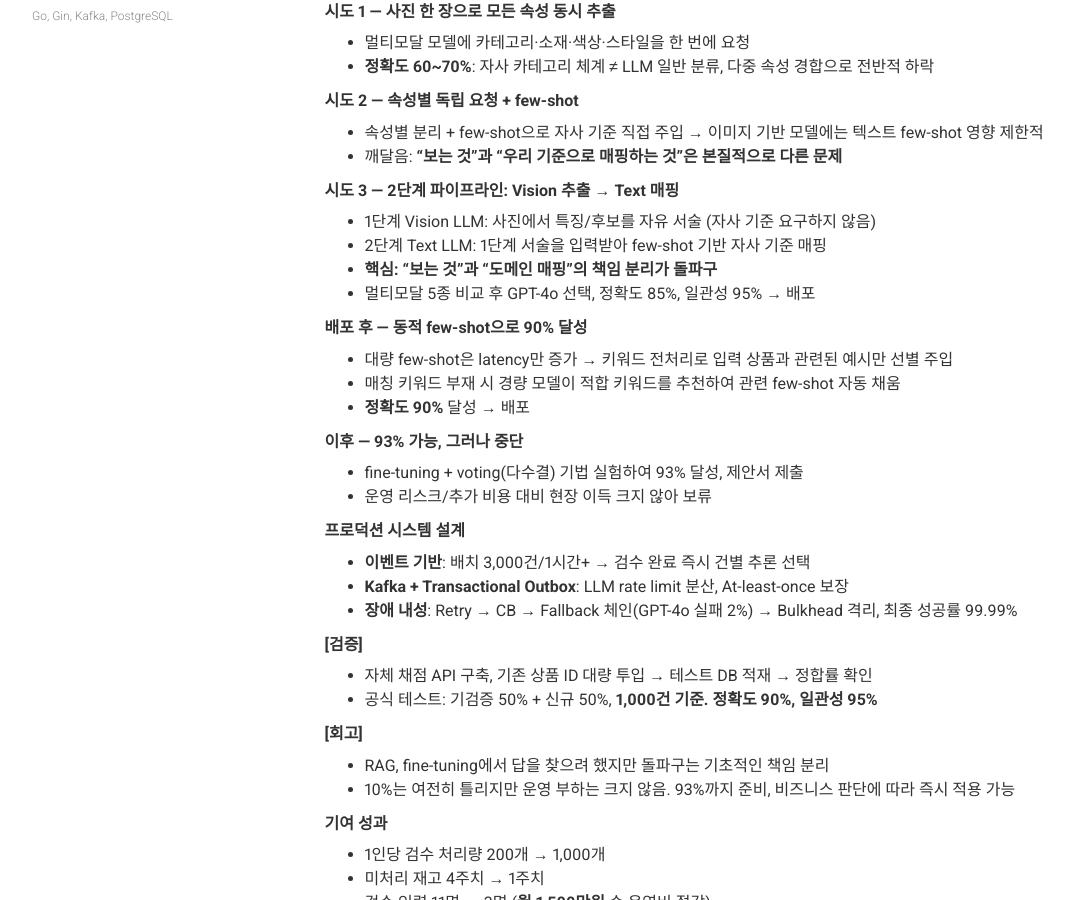
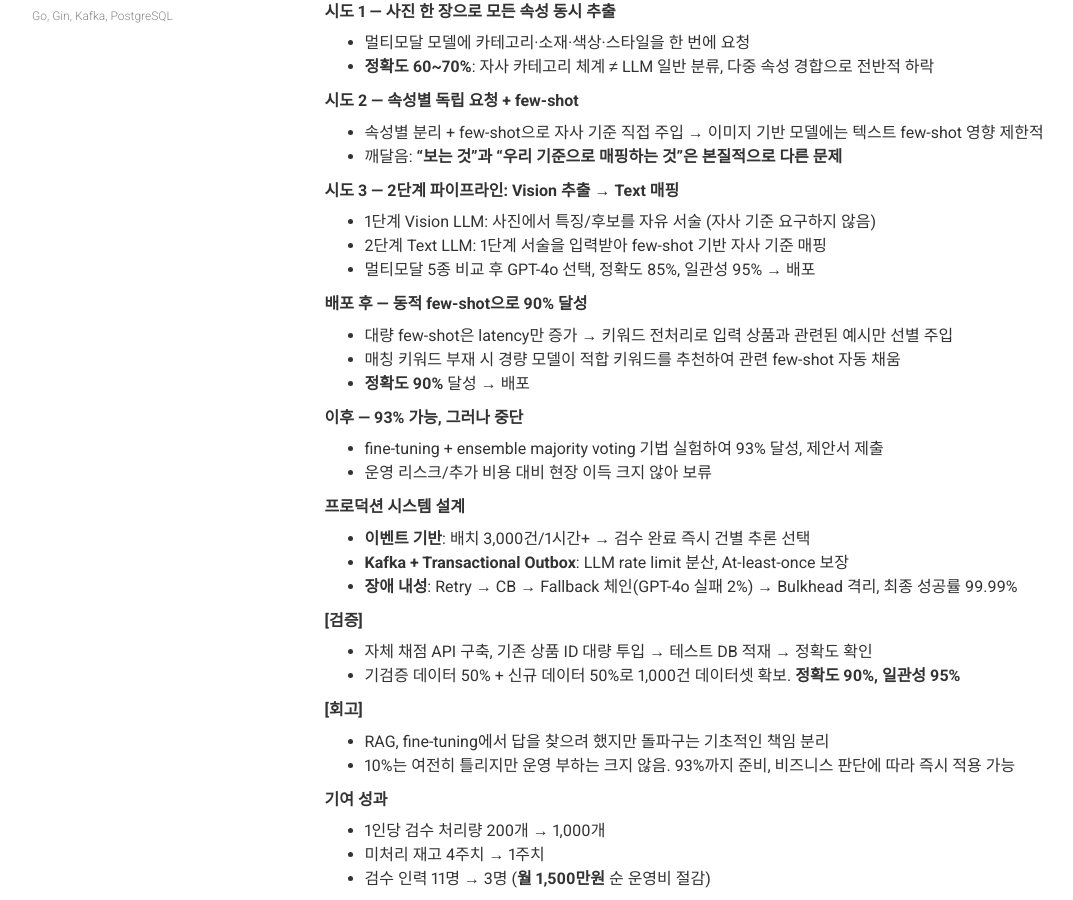
Before and after one commit to toongri/toongri.github.io, a Jekyll site: the page built from index.md, in a window 1280 px wide and 900 px high, scrolled down 1179 px. Shown: the whole window, without its empty margins (38-1111 px from the left). Built offline with Jekyll 4.4.1, drawn with Linux system fonts in a browser that asks for light colours; nearby versions of some CDN libraries.

Commit message:
docs: 메타데이터 추론 시스템 용어 및 표현 개선

```diff
--- a/_config.yml
+++ b/_config.yml
@@ -78,7 +78,6 @@ content:
           **시도 3 — 2단계 파이프라인: Vision 추출 → Text 매핑**
           - 1단계 Vision LLM: 사진에서 특징/후보를 자유 서술 (자사 기준 요구하지 않음)
           - 2단계 Text LLM: 1단계 서술을 입력받아 few-shot 기반 자사 기준 매핑
-          - **핵심: "보는 것"과 "도메인 매핑"의 책임 분리가 돌파구**
           - 멀티모달 5종 비교 후 GPT-4o 선택, 정확도 85%, 일관성 95% → 배포
 
           **배포 후 — 동적 few-shot으로 90% 달성**
@@ -87,7 +86,7 @@ content:
           - **정확도 90%** 달성 → 배포
 
           **이후 — 93% 가능, 그러나 중단**
-          - fine-tuning + voting(다수결) 기법 실험하여 93% 달성, 제안서 제출
+          - fine-tuning + ensemble majority voting 기법 실험하여 93% 달성, 제안서 제출
           - 운영 리스크/추가 비용 대비 현장 이득 크지 않아 보류
 
           **프로덕션 시스템 설계**
@@ -96,8 +95,8 @@ content:
           - **장애 내성**: Retry → CB → Fallback 체인(GPT-4o 실패 2%) → Bulkhead 격리, 최종 성공률 99.99%
 
           **[검증]**
-          - 자체 채점 API 구축, 기존 상품 ID 대량 투입 → 테스트 DB 적재 → 정합률 확인
-          - 공식 테스트: 기검증 50% + 신규 50%, **1,000건 기준. 정확도 90%, 일관성 95%**
+          - 자체 채점 API 구축, 기존 상품 ID 대량 투입 → 테스트 DB 적재 → 정확도 확인
+          - 기검증 데이터 50% + 신규 데이터 50%로 1,000건 데이터셋 확보. **정확도 90%, 일관성 95%**
 
           **[회고]**
           - RAG, fine-tuning에서 답을 찾으려 했지만 돌파구는 기초적인 책임 분리
```
